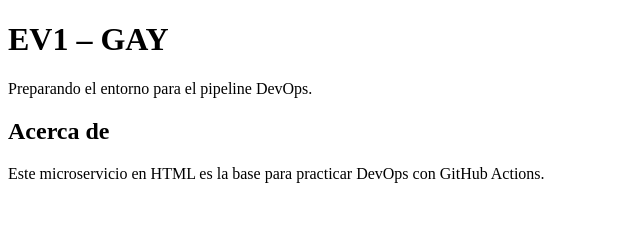
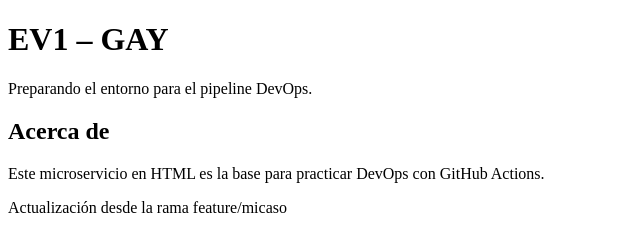
Before and after one commit to baastian23/EV1-repo, a plain HTML site: page MiCaso.html in a window 1280 px wide. Shown: the whole page, without its empty margins (0-640 px from the left). Drawn offline with Linux system fonts and the light colour scheme.

Commit message:
feat: actualizar sección Acerca de en MiCaso.html

```diff
--- a/MiCaso.html
+++ b/MiCaso.html
@@ -15,3 +15,5 @@
 
 </body>
 </html>
+
+<p>Actualización desde la rama feature/micaso</p>
```
